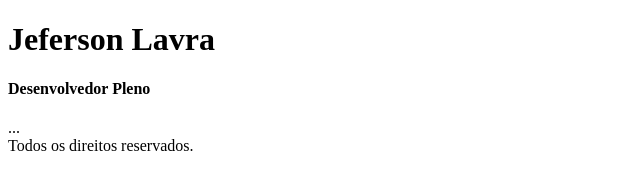
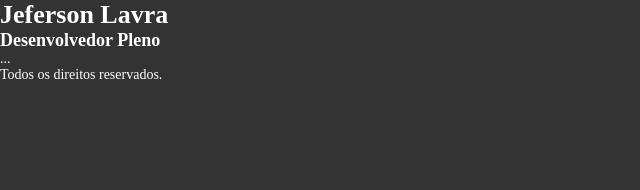
Before and after one commit to jefersonlavra/gitflow, a plain HTML site: page index.html in a window 1280 px wide. Shown: the whole page, without its empty margins (0-640 px from the left). Drawn offline with Linux system fonts and the light colour scheme.

Commit message:
Adding style.css into the html

```diff
--- /dev/null
+++ b/assets/styles.css
@@ -0,0 +1,19 @@
+* {
+    margin: 0;
+    padding: 0;
+    list-style: none;
+    font-size: 14px;
+    color: #fff;
+}
+
+body {
+    background-color: #333;
+}
+
+h1 {
+    font-size: 26px;
+}
+
+h4 {
+    font-size: 18px;
+}
--- a/index.html
+++ b/index.html
@@ -5,6 +5,7 @@
     <meta charset="UTF-8">
     <meta name="viewport" content="width=device-width, initial-scale=1.0">
     <title>Jeferson Lavra</title>
+    <link rel="stylesheet" href="assets/styles.css">
 </head>
 
 <body>
```
